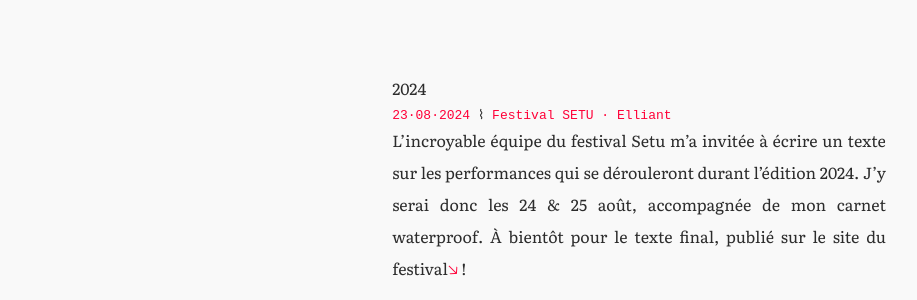
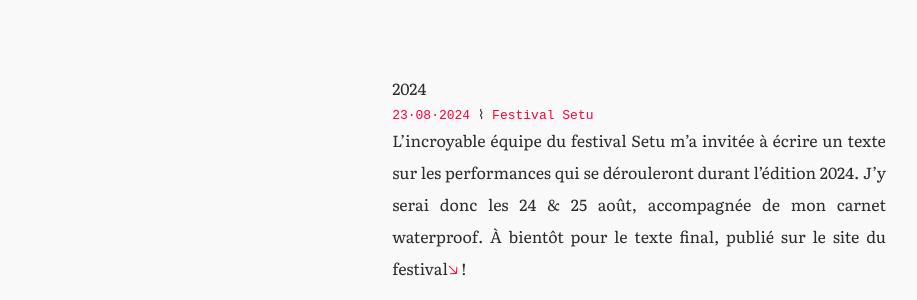
Before and after one commit to PQuod/personal_timeline, a Jekyll site: the page built from fr/_posts/2024-08-23-setu.md, in a window 1280 px wide and 900 px high. Shown: the part 257-557 px from the top of the window, without its empty margins (1-918 px from the left). Built offline with Jekyll 4.4.1, drawn with Linux system fonts in a browser that asks for light colours; part of the change alters nothing that is shown.

Commit message:
Update 2024-08-23-setu.md

```diff
--- a/fr/_posts/2024-08-23-setu.md
+++ b/fr/_posts/2024-08-23-setu.md
@@ -1,8 +1,9 @@
 ---
 layout: home
-title: "Festival SETU &middot; Elliant"
+title: "Festival Setu"
 lang: "fr"
 lang-ref: "setu"
 category: "litt"
+note: "Les 24 & 25 août à Menez Roz Yan (lieu-dit) 29370 Elliant"
 ---
 L'incroyable équipe du festival Setu m'a invitée à écrire un texte sur les performances qui se dérouleront durant l'édition 2024. J'y serai donc les 24 & 25 août, accompagnée de mon carnet waterproof. À bientôt pour le texte final, publié sur le [site du festival](https://www.setufestival.com/) !
```
